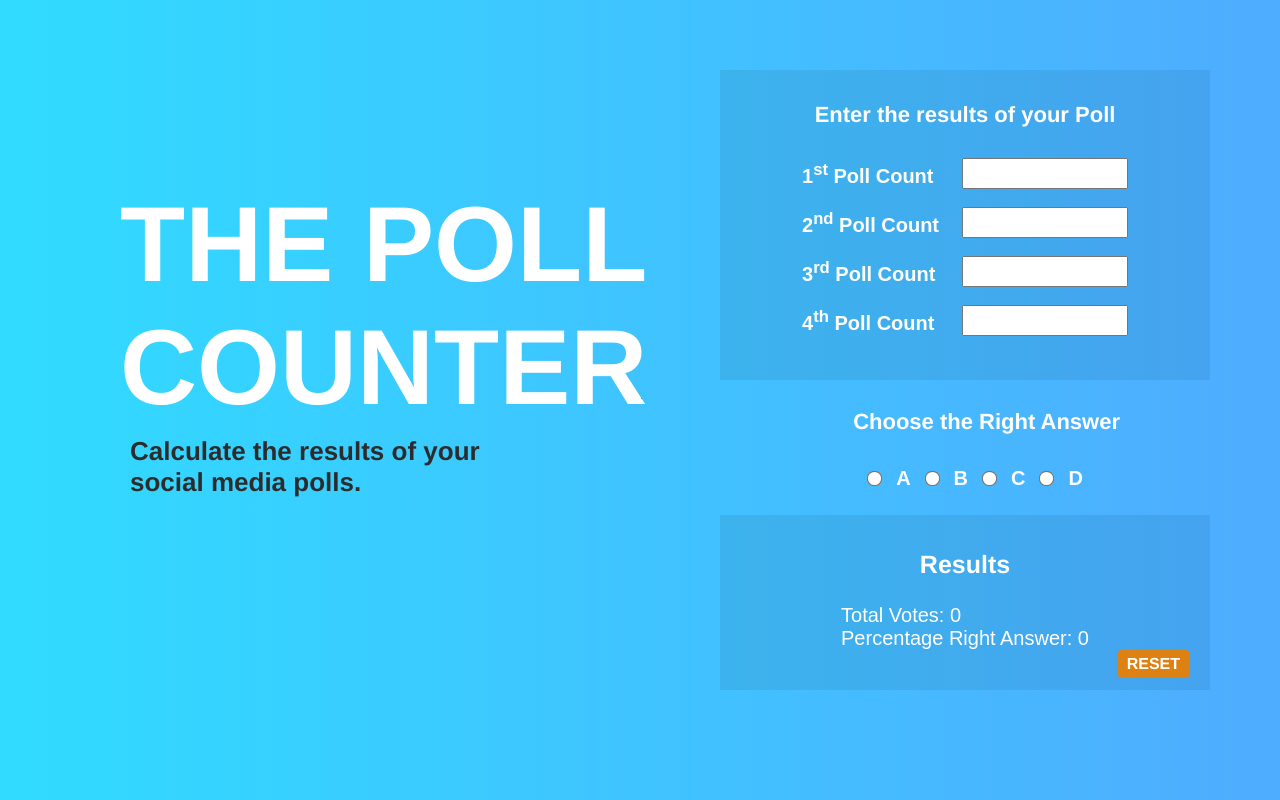
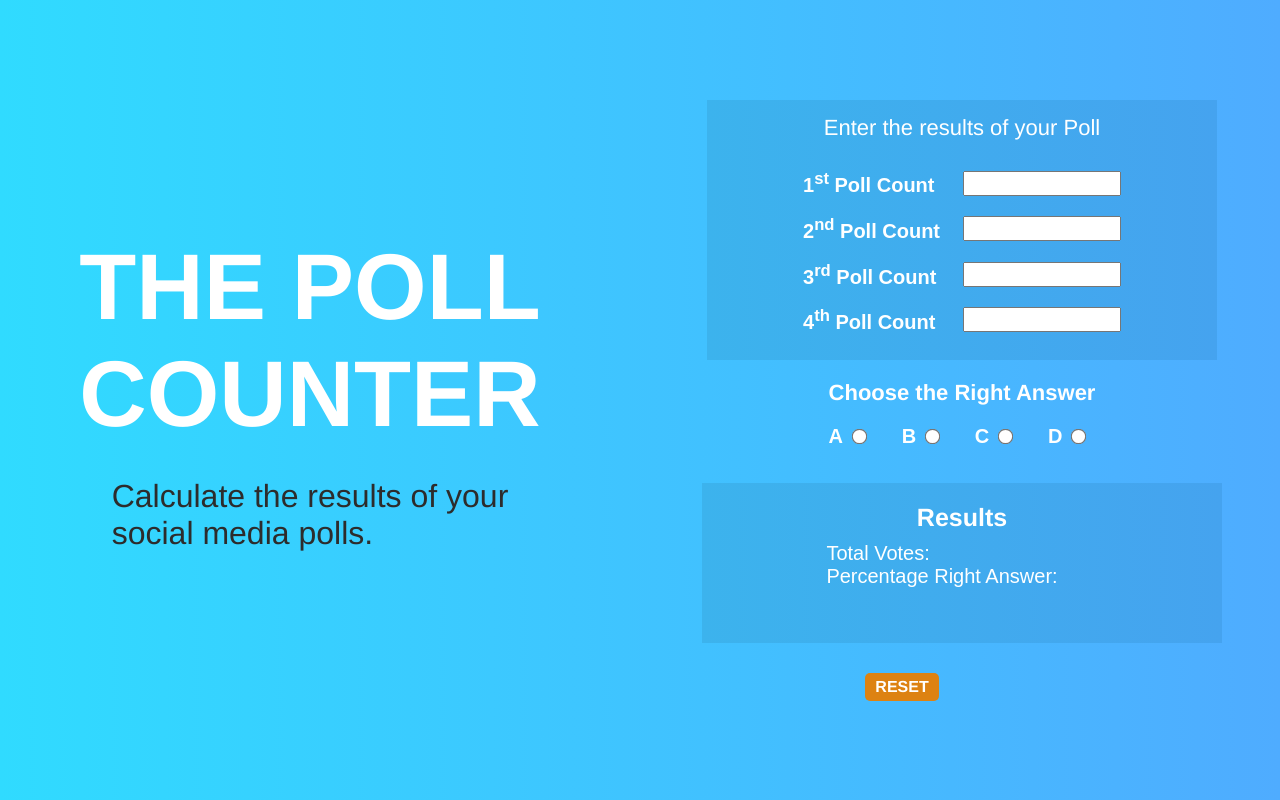
Before and after one commit to NecroticFactor/Poll_Calculator, a React (Vite) app: page / in a window 1280 px wide. Built offline with nearby package versions, Linux system fonts and the light colour scheme.

Commit message:
Version 1
Changed the complete CSS.

```diff
--- a/src/App.css
+++ b/src/App.css
@@ -1,89 +1,105 @@
 body {
   background:linear-gradient(to right, rgb(48, 219, 255), rgb(79,172,255) ); /* Sets a gradient background from blue to cyan */
-  display: flex;
-  justify-content: center; /* Centers content horizontally */
-  align-items: center; /* Centers content vertically */
   height: 100vh; /* 100% of the viewport height */
   margin: 0; /* Removes default margin */
 }
 
-.App-container {
-  display: flex;
-  flex-direction: column; /* Arranges children in a column */
-  align-items: center; /* Centers children horizontally */
-  justify-content: center; /* Centers children vertically */
-  min-height: 100vh; /* Ensures container takes up at least 100% of the viewport height */
+
+*{
+  margin: 0;
+  padding: 0;
+  box-sizing: border-box;
 }
 
-.voter {
-  display: flex;
-  flex-direction: row; /* Arranges children in a row */
-  align-items: center; /* Centers children vertically */
-  text-align: center; /* Centers text horizontally */
+
+
+.App{
+  width: 100vw;
+  min-height: 100vh; /* Ensures container takes up at least 100% of the viewport height */
+  padding: 3rem;
+  overflow-x: hidden;
 }
 
-#main {
+.App__main{
   display: flex;
-  font-size: 85px; /* Sets font size */
-  padding-right: 150px; /* Adds right padding */
-  color: #040404; /* Sets text color to white */
-  font-family:helvetica; /* Sets font family */
-  font-size: 80pt;
-  font-display: bold;
-  align-items: flex-start; /* Aligns items to the start of the flex container */
-  position: fixed; /* Position relative to the viewport */
-  bottom: 300px; /* Adjust distance from the bottom */
-  left: 20px; /* Adjust distance from the right */
-  padding-left: 100px;
-  color: #fff; /* Example text color */
-  border: none; /* Remove default border */
-  cursor: pointer;
+  height:calc(100vh - 6rem) ;
+
 }
 
-#heading {
+.App__main__left{
   display: flex;
-  flex-direction: row; /* Arranges children in a row */
-  color: rgb(45, 44, 44); /* Sets text color to a shade of red */
-  font-family: helvetica; /* Sets font family */
-  font-display: bold;
-  font-size: 26px; /* Sets font size */
+  flex: 1;
+  justify-content: center;
+  flex-direction: column;
   text-align: left;
-  position: fixed; /* Position relative to the viewport */
-  bottom: 280px; /* Adjust distance from the bottom */
-  left: 20px; /* Adjust distance from the right */
-  padding-left: 110px;
-  border: none; /* Remove default border */
-  cursor: pointer;
+  align-items: center;
+  margin-bottom: 25px;
 }
+
+.App__main__right{
+  display: flex;
+  flex-direction: column;
+  flex: 1;
+  gap: 20px;
+  justify-content: center;
+  align-items: center;
+
+}
+
+@media (max-width: 768px) {
+  .App__main__left,
+  .App__main__right {
+    max-width: 100%; /* Full width on smaller screens */
+    margin: 0; /* Remove margins on smaller screens */
+  }
+}
+
+.App__main__left > h1 {
+  color: #fff;
+  font-family: helvetica;
+  font-size: 70pt;
+  font-weight: bold; /* Correct property name for font weight */
+  margin-top: 10px;
+  padding-bottom: 30px;
+}
+
+.App__main__left > h2 {
+  color: rgb(45, 44, 44);
+  font-family: helvetica;
+  font-weight: 300;
+  font-size: 32px;
+  margin-top: 0; /* Adjusted from margin-bottom */
+  align-self: center;
+}
+
 
 .poll-values {
   display: flex;
   flex-direction: column; /* Arranges children in a column */
   align-items: center; /* Centers children horizontally */
   background: linear-gradient(to right, rgb(60, 179, 237), rgb(69,163,239) );
-  position: fixed; /* Position relative to the viewport */
-  bottom: 420px; /* Adjust distance from the bottom */
-  right: 70px; /* Adjust distance from the right */
-  padding: 10px 20px; /* Adjust padding as needed */
+  justify-content: center;
   background-color: #007bff; /* Example background color */
   color: #fff; /* Example text color */
   border: none; /* Remove default border */
   cursor: pointer;
-  width: 450px;
-  height: 290px;
+  width: 510px;
+  height: 260px;
+  margin-left: 120px;
 }
 
 #poll-heading{
   font-family: helvetica;
-  font-weight: 600;
+  font-weight: 500;
   font-size: 22px;
+  margin-bottom: 20px;
 }
 
 
 input[type="number"] {
   width: 158px;
   height: 25px;
-  font-size: helvetica;
+  font-family: helvetica;
   font-size: 20px;
 }
 
@@ -103,16 +119,20 @@ input[type="number"] {
 }
 
 #radio-button {
-  flex-direction: column; /* Arranges children in a column */
+
   font-size: 15px; /* Sets font size */
   font-weight: 900; /* Makes the text bold */
-  position: fixed; /* Position relative to the viewport */
-  bottom: 300px; /* Adjust distance from the bottom */
-  right: 160px; /* Adjust distance from the right */
-  background-color: none ;/* Example background color */
   color: #9f1717; /* Example text color */
   border: none; /* Remove default border */
   cursor: pointer;
+  margin-left: 120px;
+}
+
+.select{
+  display: flex;
+  justify-content: space-between;
+  align-items: center;
+  margin-top: 14px;
 }
 
 
@@ -125,14 +145,20 @@ input[type="number"] {
 }
 
 input[type="radio"] {
-  margin: 15px; /* Adds space around the radio button */
-  border-radius: 4px; /* Rounds the corners of the radio button */
+  margin: 10px;
   transform: scale(1.2); /* Scales up the radio button slightly */
   transition: transform 0.2s ease; /* Smooth transition effect for scaling */
+  align-items: center;
 }
 
 input[type="radio"]:hover {
   transform: scale(1.8); /* Further scales up the radio button on hover */
+}
+
+.label{
+  align-items: center;
+  margin-bottom: 0.5rem;
+  justify-content: center;
 }
 
 label {
@@ -149,15 +175,15 @@ label {
   margin: 10px; /* Adds margin around the result box */
   border: none; /* Adds a black border around the result-box */
   color: #fff;
-  position: fixed; /* Position relative to the viewport */
   bottom: 100px; /* Adjust distance from the bottom */
   right: 60px; /* Adjust distance from the right */
   padding: 10px 20px; /* Adjust padding as needed */
   background-color: #007bff;
-  width: 450px;
-  height: 120px;
+  width: 520px;
+  height: 160px;
   padding-bottom: 45px;
   background: linear-gradient(to right, rgb(60, 179, 237), rgb(69,163,239) );
+  margin-left: 130px;
 }
 
 #results {
@@ -165,35 +191,29 @@ label {
   font-weight: 900; /* Makes the text bold */
   font-size: 25px;
   color: #fff;
+  padding-top: 10px;
+  text-align: center;
 }
 
 #Display {
   align-self: center; /* Centers the element within its parent container */
-}
-
-.Reset-container {
-  display: flex;
-  align-items: center; /* Centers children vertically */
-  justify-content: center; /* Centers children horizontally */
-  border: 2px solid black; /* Adds a black border around the reset-container */
+  padding-top: 10px;
 }
 
 
 
+
+
 #reset {
-  position: fixed; /* Position relative to the viewport */
-  bottom: 122px; /* Adjust distance from the bottom */
-  right: 90px; /* Adjust distance from the right */
-  padding: 10px 20px; /* Adjust padding as needed */
-  color: #fff; /* Example text color */
-  border: none; /* Remove default border */
+
+  padding: 5px 10px; /* Adds padding inside the button */
   cursor: pointer;
-  padding: 5px 10px; /* Adds padding inside the button */
   font-family: helvetica;
   font-weight: 600;
   font-size: 16px; /* Sets font size */
   background-color: #dd8212; /* Sets background color */
   color: #fff; /* Sets text color to white */
+  border: none;
   border-radius: 5px; /* Rounds the corners of the button */
   cursor: pointer; /* Changes cursor to pointer on hover */
   transition: background-color 0.3s ease; /* Smooth transition effect for background color */
@@ -204,10 +224,11 @@ label {
   background-color: #a70000; /* Changes background color on hover */
 }
 
-
-#right, #Total-Votes{
+#right, #Total-Votes, #output{
   font-family: Arial;
   font-size: 20px;
+  margin: 20px;
+
 }
 
 input[type="number"]::-webkit-outer-spin-button,
--- a/src/App.jsx
+++ b/src/App.jsx
@@ -1,13 +1,33 @@
-import './App.css';
-import Result from './components/result';
-import Selector from './components/selector';
-import Input from './components/vote_input';
-import Reset from './components/all_clear';
+import "./App.css";
+import Result from "./components/result";
+import Selector from "./components/selector";
+import Input from "./components/vote_input";
+import Reset from "./components/all_clear";
 
 function App() {
   return (
-    <div className='App-container'>
-            <div className='voter'>
+    <div className="App">
+      <main className="App__main">
+        <div className="App__main__left">
+          <h1>
+            THE POLL
+            <br />
+            COUNTER
+          </h1>
+          <h2>
+            Calculate the results of your <br />
+            social media polls.
+          </h2>
+        </div>
+
+        <div className="App__main__right">
+          <Input />
+          <Selector />
+          <Result />
+          <Reset />
+        </div>
+      </main>
+      {/* <div className='voter'>
                <h1 id='main'>THE POLL<br />COUNTER</h1>
                <h2 id="heading">Calculate the results of your<br /> social media polls.</h2>
             </div>
@@ -22,9 +42,9 @@ function App() {
            </div>
            <div className='Reset-container'>
               <Reset/>
-           </div>
+           </div> */}
     </div>
-    );
+  );
 }
 
 export default App;
--- a/src/components/all_clear.jsx
+++ b/src/components/all_clear.jsx
@@ -1,7 +1,7 @@
-export default function Reset(){
-    return(
-        <div className="reset-button">
-           <button id="reset">RESET</button>
-        </div>
-    )
+export default function Reset() {
+  return (
+    <div>
+      <button id="reset">RESET</button>
+    </div>
+  );
 }
--- a/src/components/result.jsx
+++ b/src/components/result.jsx
@@ -1,18 +1,22 @@
-export default function Result(){
-    return(<div className="result-box">
+export default function Result() {
+  return (
+    <div className="result-box">
       <h3 id="results">Results</h3>
       <div id="Display">
         <div>
-                <label id="output" htmlFor="Total-Votes">Total Votes:</label>
-                <output id="Total-Votes">  0</output>
+          <label id="output" htmlFor="Total-Votes">
+            Total Votes:
+          </label>
+          <output id="Total-Votes"> </output>
         </div>
 
         <div>
-                <label id="output" htmlFor="%right">Percentage Right Answer:</label>
-                <output id="right">  0</output>
+          <label id="output" htmlFor="right">
+            Percentage Right Answer:
+          </label>
+          <output id="right"></output>
         </div>
       </div>
     </div>
-    )
-
+  );
 }
--- a/src/components/selector.jsx
+++ b/src/components/selector.jsx
@@ -3,17 +3,33 @@ export default function Selector() {
     <div id="radio-button">
       <h3 id="answer-heading">Choose the Right Answer</h3>
       <form className="select">
+        <div>
+          <label className="radio-container" htmlFor="rightA">
+            A
+          </label>
           <input type="radio" id="rightA" name="right-answer" value="A" />
-          <label htmlFor="rightA">A</label>
+        </div>
 
+        <div>
+          <label className="radio-container" htmlFor="rightB">
+            B
+          </label>
           <input type="radio" id="rightB" name="right-answer" value="B" />
-          <label htmlFor="rightB">B</label>
+        </div>
 
+        <div>
+          <label className="radio-container" htmlFor="rightC">
+            C
+          </label>
           <input type="radio" id="rightC" name="right-answer" value="C" />
-          <label htmlFor="rightC">C</label>
+        </div>
 
+        <div>
+          <label className="radio-container" htmlFor="rightD">
+            D
+          </label>
           <input type="radio" id="rightD" name="right-answer" value="D" />
-          <label htmlFor="rightD">D</label>
+        </div>
       </form>
     </div>
   );
--- a/src/components/vote_input.jsx
+++ b/src/components/vote_input.jsx
@@ -1,34 +1,37 @@
-
-
-export default function Input(){
-  return(
+export default function Input() {
+  return (
     <div>
       <form className="poll-values">
         <h3 id="poll-heading">Enter the results of your Poll</h3>
 
         <div className="input">
-               <label htmlFor="A">1<sup>st</sup> Poll Count</label>
-               <input type="number" id="A"  name="A"/>
+          <label htmlFor="A">
+            1<sup>st</sup> Poll Count
+          </label>
+          <input type="number" id="A" name="A" />
         </div>
 
         <div className="input">
-                <label htmlFor="B">2<sup>nd</sup> Poll Count</label>
-                <input type="number" id="B"  name="B"/>
+          <label htmlFor="B">
+            2<sup>nd</sup> Poll Count
+          </label>
+          <input type="number" id="B" name="B" />
         </div>
 
+        <div className="input">
+          <label htmlFor="C">
+            3<sup>rd</sup> Poll Count
+          </label>
+          <input type="number" id="C" name="C" />
+        </div>
 
         <div className="input">
-               <label htmlFor="C">3<sup>rd</sup> Poll Count</label>
-               <input type="number" id="C"  name="C"/>
-            </div>
-
-
-            <div className="input">
-               <label htmlFor="D">4<sup>th</sup> Poll Count</label>
-               <input type="number" id="D"  name="D"/>
+          <label htmlFor="D">
+            4<sup>th</sup> Poll Count
+          </label>
+          <input type="number" id="D" name="D" />
         </div>
       </form>
     </div>
-
-  )
+  );
 }
```
Lines whose indentation alone changed are shown as unchanged.
